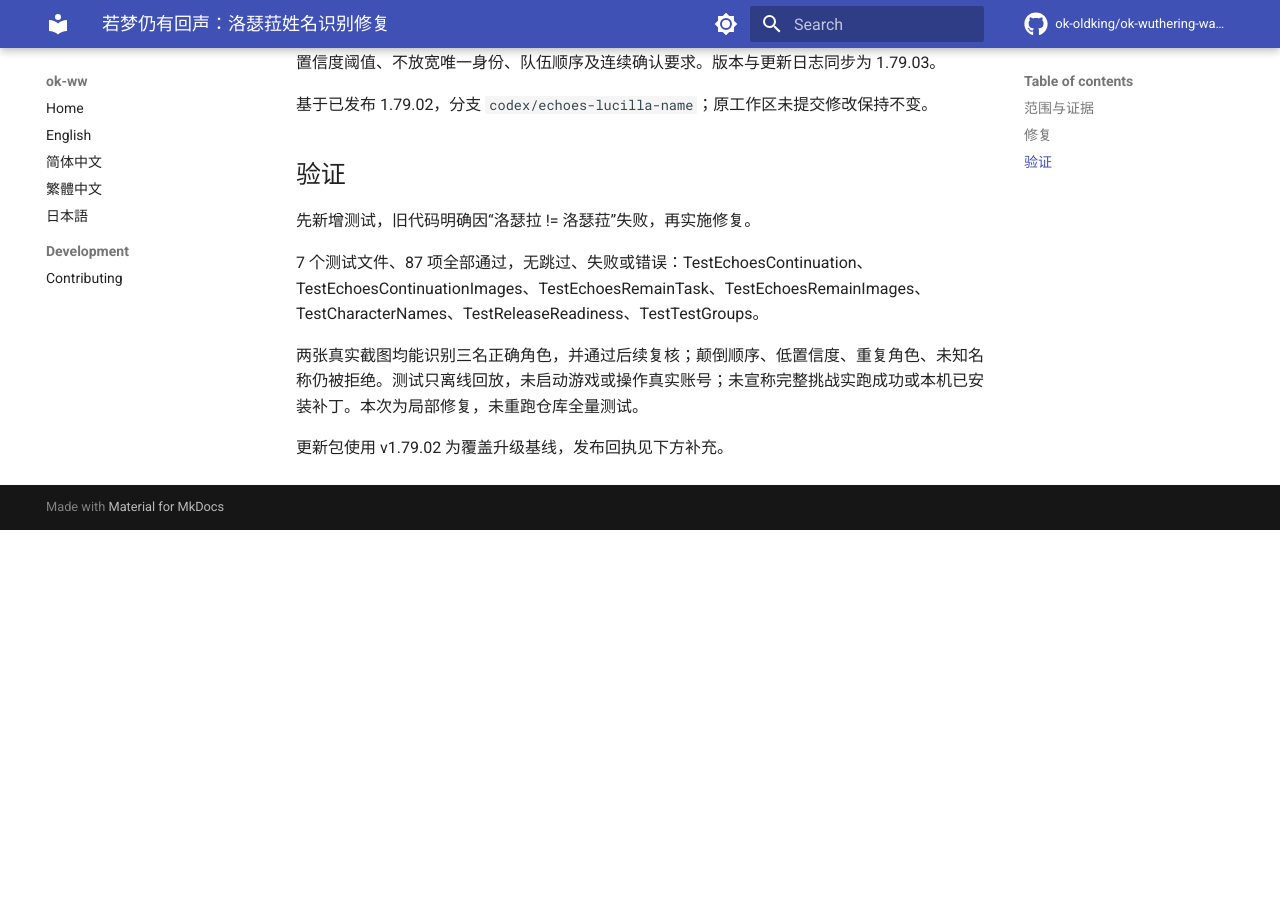
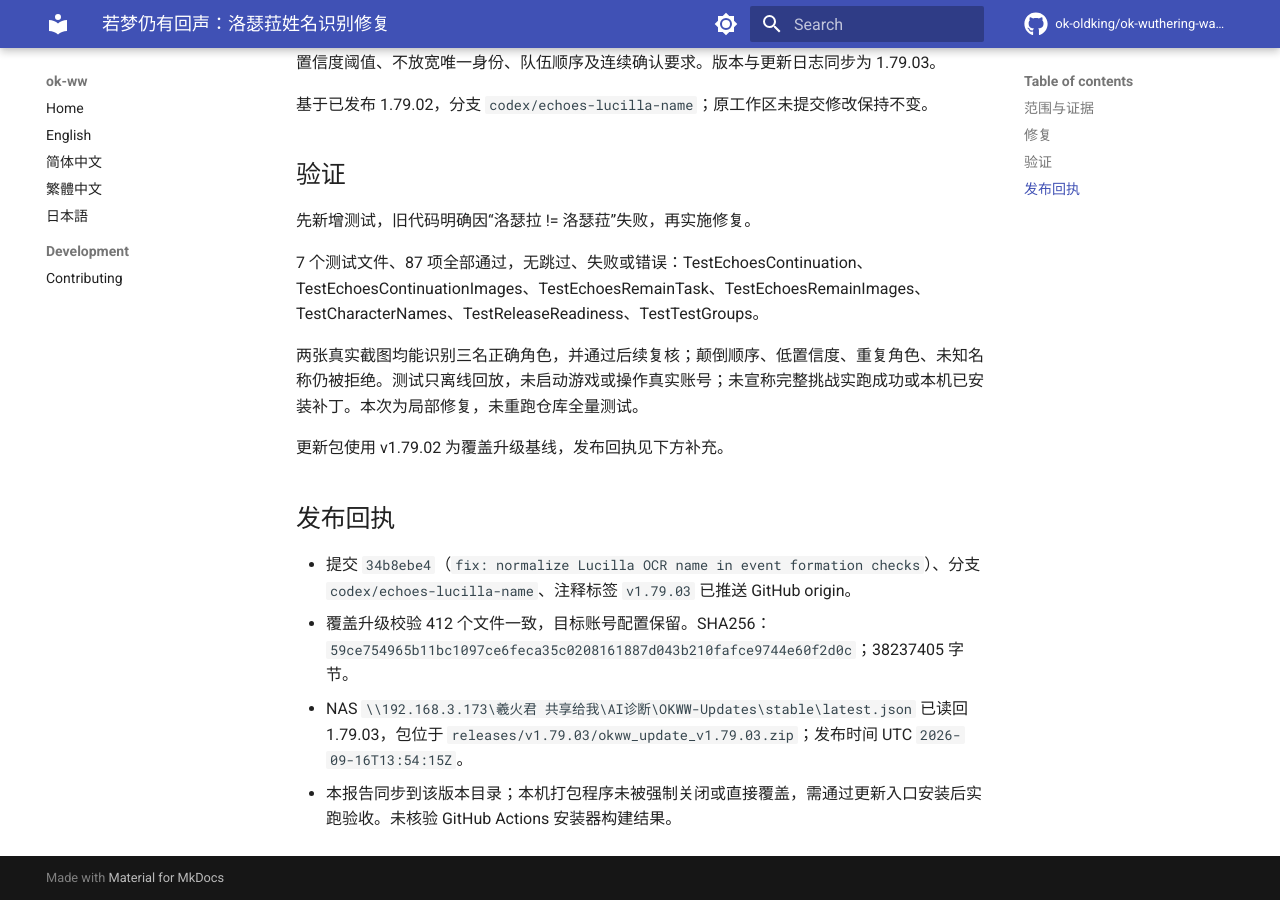
Before and after one commit to xihuojun2020-tech/okww-custom, an MkDocs documentation site: the page built from docs/reviews/2026-09-16-echoes-lucilla-name-fix.md, in a window 1280 px wide and 900 px high, scrolled down 585 px. Built offline with MkDocs 1.6.1 and Material for MkDocs 9.7.7, drawn with Linux system fonts in a browser that asks for light colours; comment, search, counter and statistics services are not loaded; before the commit the page ends 1115 px from its top, so only the background shows below that.

Commit message:
docs: record Lucilla name fix release verification

```diff
--- a/docs/reviews/2026-09-16-echoes-lucilla-name-fix.md
+++ b/docs/reviews/2026-09-16-echoes-lucilla-name-fix.md
@@ -23,3 +23,10 @@
 两张真实截图均能识别三名正确角色，并通过后续复核；颠倒顺序、低置信度、重复角色、未知名称仍被拒绝。测试只离线回放，未启动游戏或操作真实账号；未宣称完整挑战实跑成功或本机已安装补丁。本次为局部修复，未重跑仓库全量测试。
 
 更新包使用 v1.79.02 为覆盖升级基线，发布回执见下方补充。
+
+## 发布回执
+
+- 提交 `34b8ebe4`（`fix: normalize Lucilla OCR name in event formation checks`）、分支 `codex/echoes-lucilla-name`、注释标签 `v1.79.03` 已推送 GitHub origin。
+- 覆盖升级校验 412 个文件一致，目标账号配置保留。SHA256：`59ce754965b11bc1097ce6feca35c0208161887d043b210fafce9744e60f2d0c`；38237405 字节。
+- NAS `\\192.168.3.173\羲火君 共享给我\AI诊断\OKWW-Updates\stable\latest.json` 已读回 1.79.03，包位于 `releases/v1.79.03/okww_update_v1.79.03.zip`；发布时间 UTC `2026-09-16T13:54:15Z`。
+- 本报告同步到该版本目录；本机打包程序未被强制关闭或直接覆盖，需通过更新入口安装后实跑验收。未核验 GitHub Actions 安装器构建结果。
```
